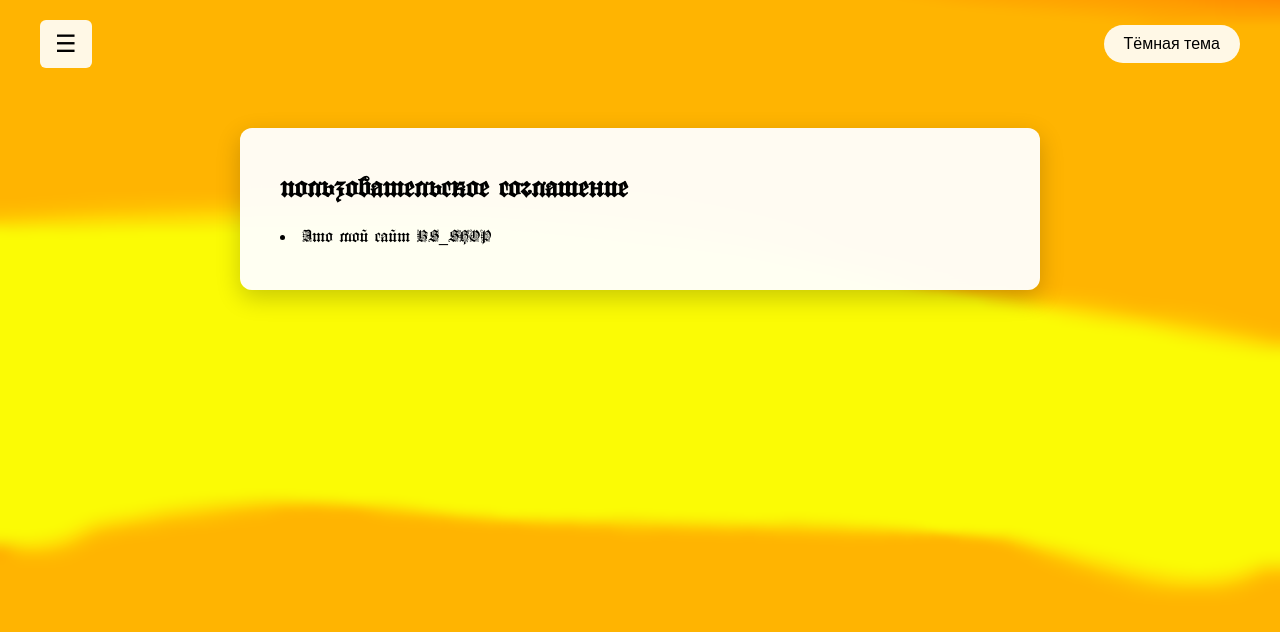
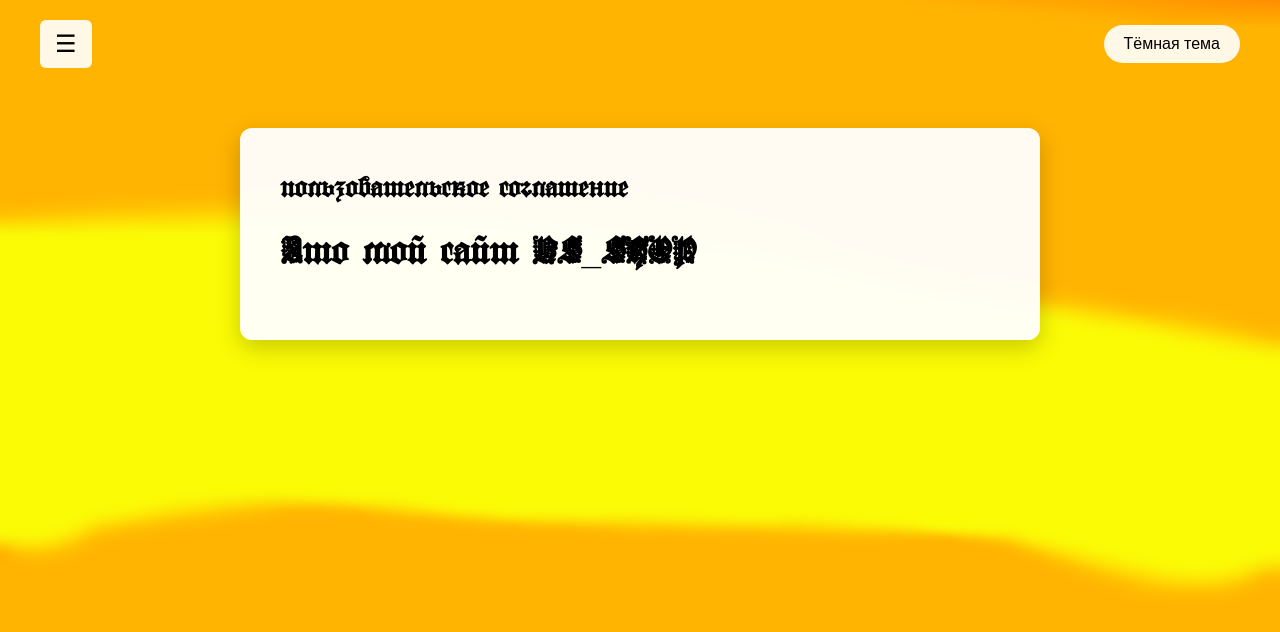
Before and after one commit to GGBSSHOP/BS_SHOP_PRIVACY_POLICY, a plain HTML site: page index.html in a window 1280 px wide. Drawn offline with Linux system fonts and the light colour scheme.

Commit message:
Update index.html

```diff
--- a/index.html
+++ b/index.html
@@ -194,7 +194,7 @@
         <h2>пользовательское соглашение</h2>
         <div>
             <p class="monospace"></p>
-            <li>Это мой сайт BS_SHOP</li>
+            <h1>Это мой сайт BS_SHOP</h1>
         </div>
     </div>
 
```
